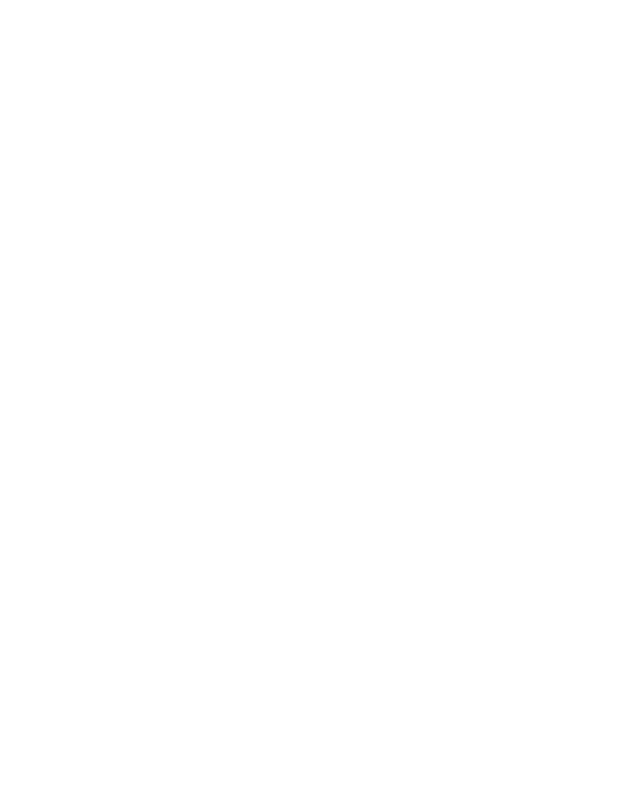
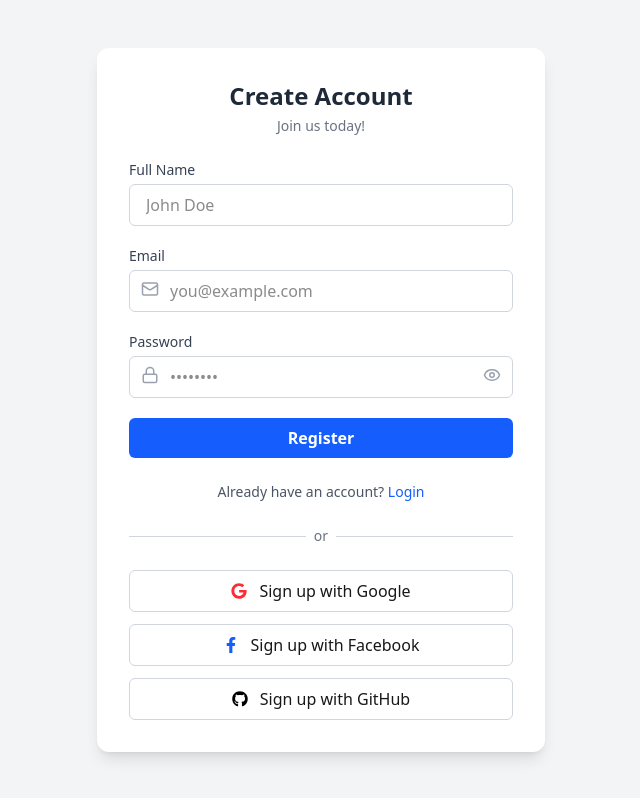
Before and after one commit to AbhayanandPandey/Signin-Signup-with-Social-Accounts, a React (Vite) app in the folder frontend/: page /register in a window 1280 px wide. Shown: the whole page, without its empty margins (319-959 px from the left). Built offline with nearby package versions, Linux system fonts and the light colour scheme.

Commit message:
login-signup with social accounts

```diff
--- a/frontend/src/components/signup.jsx
+++ b/frontend/src/components/signup.jsx
@@ -1,11 +1,131 @@
-import React from 'react'
+import React, { useState } from "react";
+import { Eye, EyeOff, Mail, Lock } from "lucide-react";
+import { FaGoogle, FaFacebookF, FaGithub } from "react-icons/fa";
+import { Link } from "react-router-dom";
 
-function signup() {
+const Register = () => {
+  const [showPassword, setShowPassword] = useState(false);
+  const [formData, setFormData] = useState({
+    name: "",
+    email: "",
+    password: "",
+    confirmPassword: "",
+  });
+
+  const handleChange = (e) => {
+    setFormData(prev => ({
+      ...prev,
+      [e.target.name]: e.target.value,
+    }));
+  };
+
+  const handleSubmit = (e) => {
+    e.preventDefault();
+    console.log("Registering:", formData);
+  };
+
   return (
-    <div>
+    <div className="min-h-screen flex items-center justify-center bg-gray-100 px-4">
+      <div className="bg-white shadow-lg rounded-xl w-full max-w-md p-8 space-y-6">
+        <div className="text-center">
+          <h2 className="text-2xl font-bold text-gray-800">Create Account</h2>
+          <p className="text-sm text-gray-500 mt-1">Join us today!</p>
+        </div>
 
+        <form onSubmit={handleSubmit} className="space-y-5">
+          {/* Name */}
+          <div>
+            <label className="block text-sm font-medium text-gray-700 mb-1">Full Name</label>
+            <input
+              type="text"
+              name="name"
+              placeholder="John Doe"
+              required
+              value={formData.name}
+              onChange={handleChange}
+              className="w-full px-4 py-2 border border-gray-300 rounded-md focus:outline-none focus:ring-2 focus:ring-primary focus:border-transparent"
+            />
+          </div>
+
+          <div>
+            <label className="block text-sm font-medium text-gray-700 mb-1">Email</label>
+            <div className="relative">
+              <span className="absolute left-3 top-2.5 text-gray-400">
+                <Mail size={18} />
+              </span>
+              <input
+                type="email"
+                name="email"
+                placeholder="you@example.com"
+                required
+                value={formData.email}
+                onChange={handleChange}
+                className="w-full pl-10 pr-4 py-2 border border-gray-300 rounded-md focus:outline-none focus:ring-2 focus:ring-primary focus:border-transparent"
+              />
+            </div>
+          </div>
+
+          <div>
+            <label className="block text-sm font-medium text-gray-700 mb-1">Password</label>
+            <div className="relative">
+              <span className="absolute left-3 top-2.5 text-gray-400">
+                <Lock size={18} />
+              </span>
+              <input
+                type={showPassword ? "text" : "password"}
+                name="password"
+                placeholder="••••••••"
+                required
+                value={formData.password}
+                onChange={handleChange}
+                className="w-full pl-10 pr-10 py-2 border border-gray-300 rounded-md focus:outline-none focus:ring-2 focus:ring-primary focus:border-transparent"
+              />
+              <button
+                type="button"
+                className="absolute right-3 top-2.5 text-gray-400"
+                onClick={() => setShowPassword(!showPassword)}
+              >
+                {showPassword ? <EyeOff size={18}  className="cursor-pointer" /> : <Eye size={18} className="cursor-pointer" />}
+              </button>
+            </div>
+          </div>
+
+
+          <button
+            type="submit"
+            className="w-full bg-blue-600 hover:bg-blue-700 text-white font-semibold py-2 rounded-md transition duration-200 cursor-pointer"
+          >
+            Register
+          </button>
+        </form>
+
+        <p className="text-sm text-center text-gray-600">
+          Already have an account?{" "}
+          <Link to="/login" className="text-blue-600 font-medium hover:underline">
+            Login
+          </Link>
+        </p>
+
+        <div className="flex items-center justify-between">
+          <hr className="w-full border-gray-300" />
+          <span className="text-sm text-gray-500 px-2">or</span>
+          <hr className="w-full border-gray-300" />
+        </div>
+
+        <div className="flex flex-col space-y-3">
+          <button className="flex items-center justify-center gap-3 border border-gray-300 py-2 rounded-md hover:bg-gray-100 transition cursor-pointer">
+            <FaGoogle className="text-red-500" /> Sign up with Google
+          </button>
+          <button className="flex items-center justify-center gap-3 border border-gray-300 py-2 rounded-md hover:bg-gray-100 transition cursor-pointer">
+            <FaFacebookF className="text-blue-600" /> Sign up with Facebook
+          </button>
+          <button className="flex items-center justify-center gap-3 border border-gray-300 py-2 rounded-md hover:bg-gray-100 transition cursor-pointer">
+            <FaGithub className="text-black" /> Sign up with GitHub
+          </button>
+        </div>
+      </div>
     </div>
-  )
-}
+  );
+};
 
-export default signup
+export default Register;
```
Also changed, not shown: frontend/src/components/login.jsx (+0 -7 lines).
